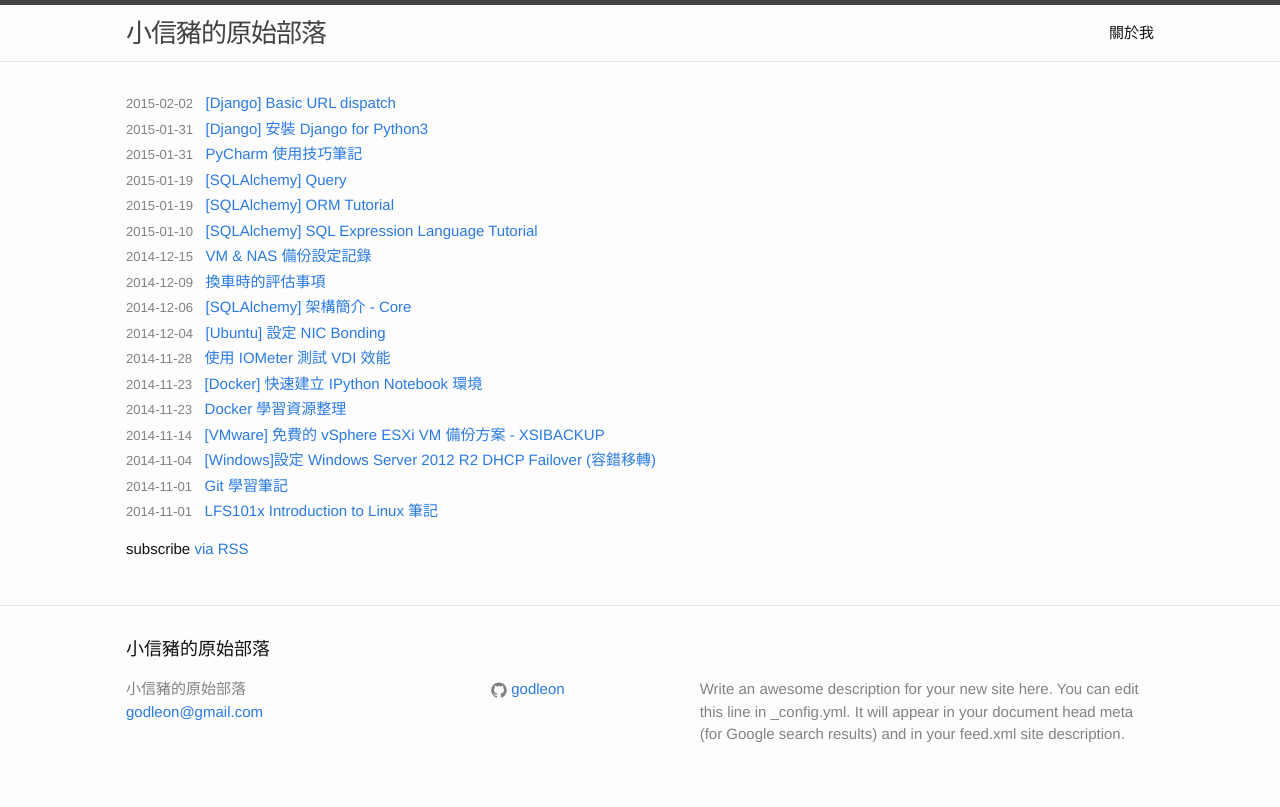
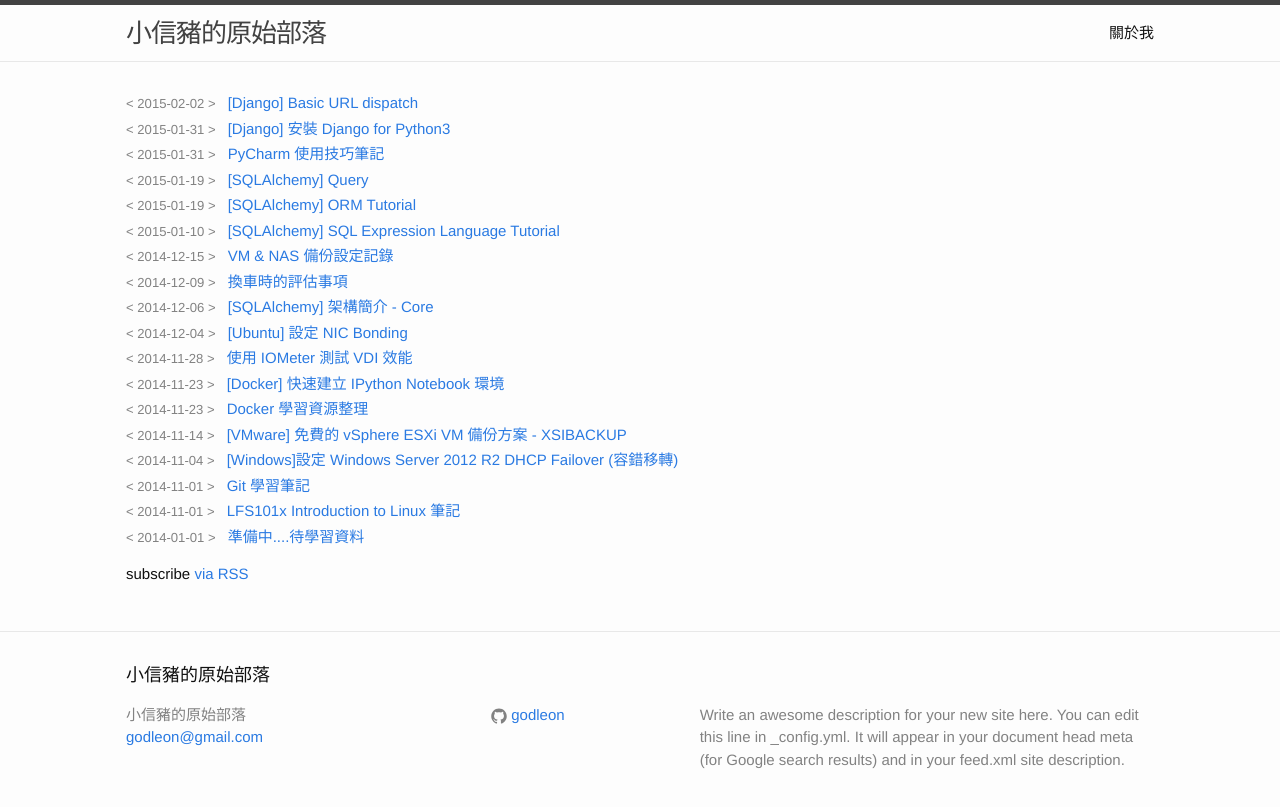
Before and after one commit to casper2048/godleon.github.io, a Jekyll site: the page built from index.html, in a window 1280 px wide. Shown: the top 807 px of the page. Built offline with Jekyll 4.4.1, drawn with Linux system fonts in a browser that asks for light colours; Markdown is read by kramdown in place of the engine named in the settings; some of the changed lines change nothing that is shown.

Commit message:
add waiting-to-learn.markdown

```diff
--- /dev/null
+++ b/_posts/2014-01-01-waiting-for-learn.markdown
@@ -0,0 +1,86 @@
+---
+layout: post
+title:  "準備中....待學習資料"
+date:   2014-01-01 10:00:00
+comments: true
+categories: [learning]
+tags: [Linux, RHCE, PostgreSQL, Shell Scripting]
+---
+
+
+RHCE
+====
+
+- [不自量力 の Weithenn: 邁向 RHCE 之路](http://wiki.weithenn.org/cgi-bin/wiki.pl?%E9%82%81%E5%90%91_RHCE_%E4%B9%8B%E8%B7%AF)
+
+
+### 「邁向 RHCE 之路」系列
+
+- [邁向 RHCE 之路 (Day01) - RHEL 與 CentOS - iT邦幫忙::IT知識分享社群](http://ithelp.ithome.com.tw/question/10074991)
+
+- [邁向 RHCE 之路 (Day02) - 檔案系統樹狀結構 - iT邦幫忙::IT知識分享社群](http://ithelp.ithome.com.tw/question/10075147)
+
+----------------------
+
+PostgreSQL
+==========
+
+- [PostgreSQL 中文-Mammoth](http://postgresql.wisdomfish.org/)
+
+- [PostgreSQL新手教程_百度经验](http://jingyan.baidu.com/article/3ea51489ec3cb452e71bba52.html)
+
+----------------------
+
+NoSQL - MongoDB
+===============
+
+NoSQL 隨著 Big Data 越來越夯了!
+看來 MongoDB 算是 NoSQL 資料庫中的領導者，所以決定開始慢慢找時間學習並應用....
+先把找到的相關學習資源保留下來，有機會慢慢來看.....
+
+## Tutorial
+- [MongoDB Tutorial（1）雲端時代的 MongoDB 環境建置 by MonsterSupreme | CodeData](http://www.codedata.com.tw/database/mongodb-tutorial-1-setting-up-cloud-env/)
+- [MongoDB Tutorial（2）MongoDB 的 Query Language by MonsterSupreme | CodeData](http://www.codedata.com.tw/database/mongodb-tutorial-2-query-language/)
+
+
+## Cloud Resource
+- [MongoDB Hosting: Database-as-a-Service by MongoLab](https://mongolab.com/)
+- [MongoDB, Redis, Elasticsearch & ReThinkDB Hosting with Compose](https://www.compose.io/)
+
+
+## Web Framework 相關
+
+#### Django
+
+- [Using MongoDB as your primary Django database](http://staltz.com/djangoconfi-mongoengine/#/)
+- [Django MongoDB Engine](https://django-mongodb-engine.readthedocs.org/en/latest/)
+
+----------------------
+
+Linux Shell Scripting
+=====================
+
+Linux 要用好，Shell Scripting 的技能是不能少的!
+
+以下記錄一些學習 Linux Shell Scripting 的相關資源
+
+- [LinuxCommand.org: Learn the Linux command line. Write shell scripts.](http://linuxcommand.org/)
+
+- [Linux Shell Scripting Tutorial - A Beginner's handbook](http://bash.cyberciti.biz/guide/Main_Page)
+
+- [Advanced Bash-Scripting Guide](http://www.tldp.org/LDP/abs/html/)
+
+----------------------
+
+OpenFlow
+========
+
+隨著雲端、虛擬化的議題越來越普及，主機、儲存都虛擬化後，當然網路也要虛擬化....
+
+虛擬化後的網路可達到的彈性可不是實體網路設備所能比擬的!
+
+而要了解網路虛擬化，當然要從 SDN(Software-Defined Network) 開始著手了!
+
+以下留下一些 OpenFlow 相關的資料：
+
+- [http://blog.linton.tw/posts/2014/05/16/learned-how-to-develop-sdn-openflow-applications](http://blog.linton.tw/posts/2014/05/16/learned-how-to-develop-sdn-openflow-applications)
--- a/index.html
+++ b/index.html
@@ -8,7 +8,7 @@
   <ul class="post-list">
     {% for post in site.posts %}
       <li>
-        <span class="post-meta">{{ post.date | date: "%Y-%m-%d" }}</span> &nbsp;
+        <span class="post-meta">< {{ post.date | date: "%Y-%m-%d" }} > </span> &nbsp;
 		<a href="{{ post.url | prepend: site.baseurl }}">{{ post.title }}</a>
         <!--<strong>
           <a class="post-link" href="{{ post.url | prepend: site.baseurl }}">{{ post.title }}</a>
```
